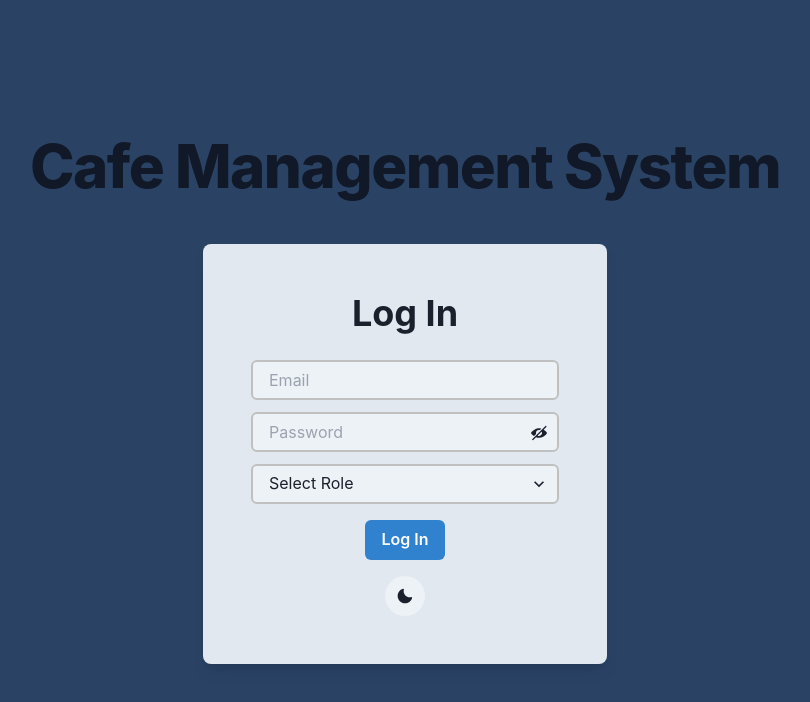
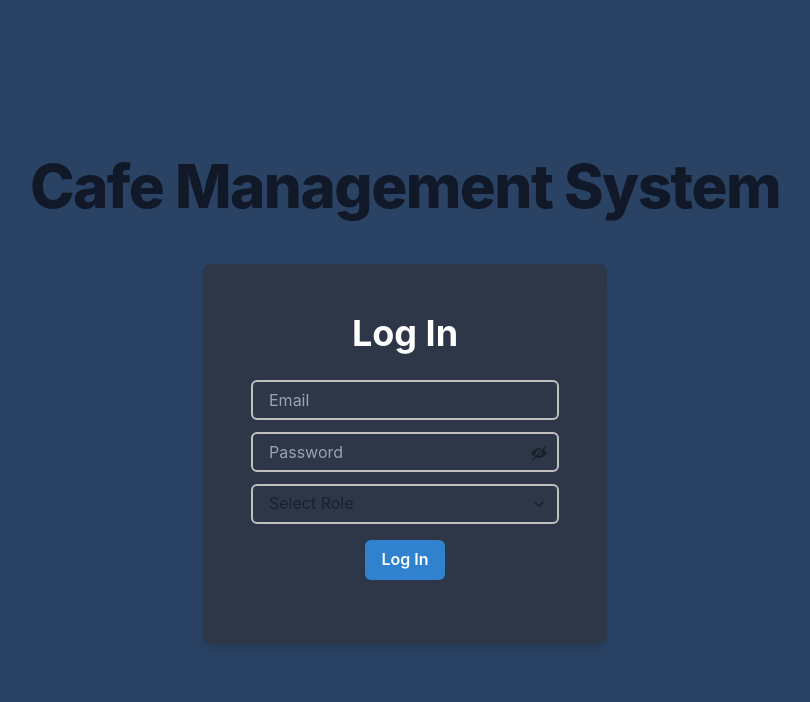
Before and after one commit to Iamben0/Cafe-Management, a Next.js app in the folder frontend/: page / in a window 1280 px wide. Shown: the top 702 px of the page, without its empty margins (235-1045 px from the left). Built offline with nearby package versions, Linux system fonts and the light colour scheme.

Commit message:
update on login page

```diff
--- a/frontend/components/Login.js
+++ b/frontend/components/Login.js
@@ -22,7 +22,6 @@ import { useState } from 'react';
 import { useRouter } from 'next/navigation';
 
 // Testing - to be integrated with backend later
-// Testing - to be integrated with backend later
 const usersDetails = [
 	{ email: 'admin@gmail.com', password: 'password1', role: 'Admin' },
 	{ email: 'owner@gmail.com', password: 'password2', role: 'Owner' },
@@ -31,9 +30,9 @@ const usersDetails = [
 ];
 
 const Login = () => {
-	const formBackground = useColorModeValue('gray.200', 'gray.700');
-	const { colorMode, toggleColorMode } = useColorMode();
-	const isDark = colorMode === 'dark';
+	// const formBackground = useColorModeValue('gray.200', 'gray.700');
+	// const { colorMode, toggleColorMode } = useColorMode();
+	// const isDark = colorMode === 'dark';
 
 	const [isPasswordVisible, setIsPasswordVisible] = useState(false);
 	const [email, setEmail] = useState('');
@@ -53,7 +52,7 @@ const Login = () => {
 			setMessage('Logged in successfully!');
 			setTimeout(() => {
 				router.push('/account');
-			}, 500);
+			}, 300);
 		} else {
 			setMessage('Invalid User Account');
 		}
@@ -67,7 +66,7 @@ const Login = () => {
 			justifyContent='center'
 		>
 			<h1
-				class='mb-4 text-4xl font-extrabold
+				className='mb-4 text-4xl font-extrabold
 			leading-none tracking-tight text-gray-900
 			md:text-5xl lg:text-6xl dark:text-white'
 			>
@@ -75,13 +74,13 @@ const Login = () => {
 			</h1>
 			<Flex
 				flexDirection='column'
-				bg={formBackground}
+				bg='gray.700'
 				borderRadius='8'
 				boxShadow='lg'
 				p='12'
 				mt='8'
 			>
-				<Heading alignSelf='center' mb='6'>
+				<Heading textColor='white' alignSelf='center' mb='6'>
 					Log In
 				</Heading>
 
@@ -96,6 +95,7 @@ const Login = () => {
 							placeholder='Email'
 							variant='filled'
 							borderColor='silver'
+							bg='gray.700'
 							onChange={(e) => setEmail(e.target.value)}
 						/>
 					</FormControl>
@@ -111,6 +111,7 @@ const Login = () => {
 								type={isPasswordVisible ? 'text' : 'password'}
 								variant='filled'
 								borderColor='silver'
+								bg='gray.700'
 								onChange={(e) => setPassword(e.target.value)}
 							/>
 							<InputRightElement h='auto'>
@@ -134,6 +135,7 @@ const Login = () => {
 							placeholder='Select Role'
 							variant='filled'
 							borderColor='silver'
+							bg='gray.700'
 							onChange={(e) => setRole(e.target.value)}
 						>
 							<option value='Admin'>Admin</option>
@@ -166,11 +168,11 @@ const Login = () => {
 				</Link> */}
 
 				<FormControl display='flex' alignItems='center' justifyContent='center'>
-					<IconButton
+					{/* <IconButton
 						isRound
 						icon={isDark ? <SunIcon /> : <MoonIcon />}
 						onClick={toggleColorMode}
-					/>
+					/> */}
 				</FormControl>
 			</Flex>
 		</Flex>
```
